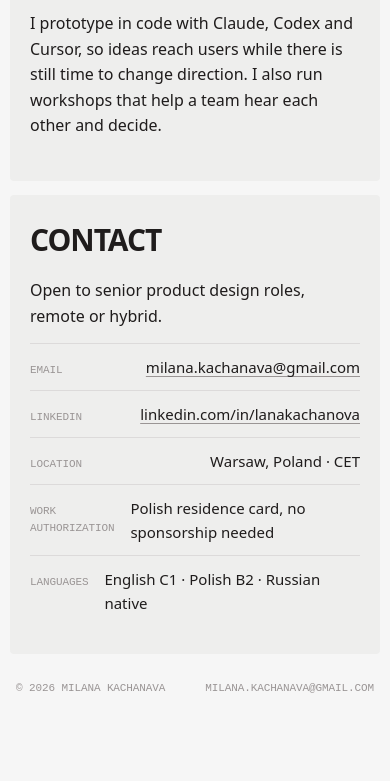
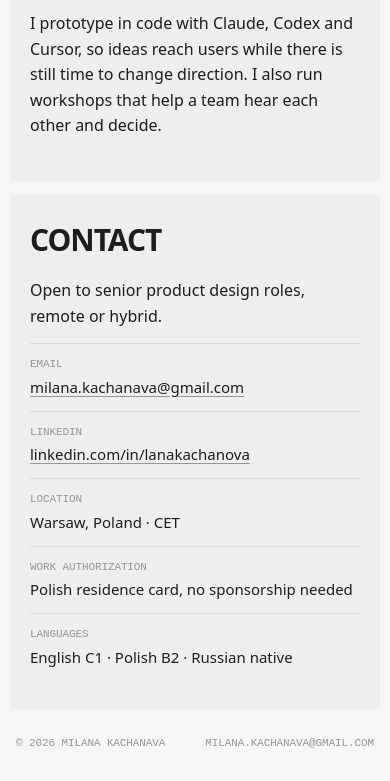
Before and after one commit to milanakachanava/portfolio, an Astro site: page / in a window 390 px wide. Shown: the part 3290-4071 px from the top of the page. Before the commit the page ends 4017 px from the top, so only its background shows below. Built offline with nearby package versions, Linux system fonts and the light colour scheme; Astro itself is replaced by a stand-in of ours.

Commit message:
Contact facts: fixed label column, left-aligned values, stacked on mobile
Co-Authored-By: Claude Opus 5.5 <noreply@anthropic.com>
Claude-Session: https://claude.ai/code/session_016GCXRfXX25ywej4H2WbwWC

```diff
--- a/src/styles/global.css
+++ b/src/styles/global.css
@@ -84,7 +84,7 @@ h1, h2, h3 { font-weight: 600; letter-spacing: -0.02em; line-height: 1.1; margin
 .section h2 { font-size: 40px; margin-bottom: 22px; text-transform: uppercase; letter-spacing: -0.035em; }
 .section p { max-width: var(--read); margin: 0 0 14px; }
 .facts { list-style: none; padding: 0; margin: 8px 0 0; max-width: var(--read); font-size: 15px; }
-.facts li { padding: 11px 0; border-top: 1px solid var(--line); display: flex; justify-content: space-between; align-items: baseline; gap: 16px; }
+.facts li { padding: 12px 0; border-top: 1px solid var(--line); display: grid; grid-template-columns: 180px 1fr; align-items: baseline; gap: 16px; text-align: left; }
 .facts li span:first-child { color: var(--faint); }
 
 /* Case page */
@@ -147,4 +147,5 @@ h1, h2, h3 { font-weight: 600; letter-spacing: -0.02em; line-height: 1.1; margin
   .prose dl { grid-template-columns: 1fr; gap: 2px; }
   .prose dt { margin-top: 8px; }
   .prose figure.tall { padding: 12px; }
+  .facts li { grid-template-columns: 1fr; gap: 2px; }
 }
```
